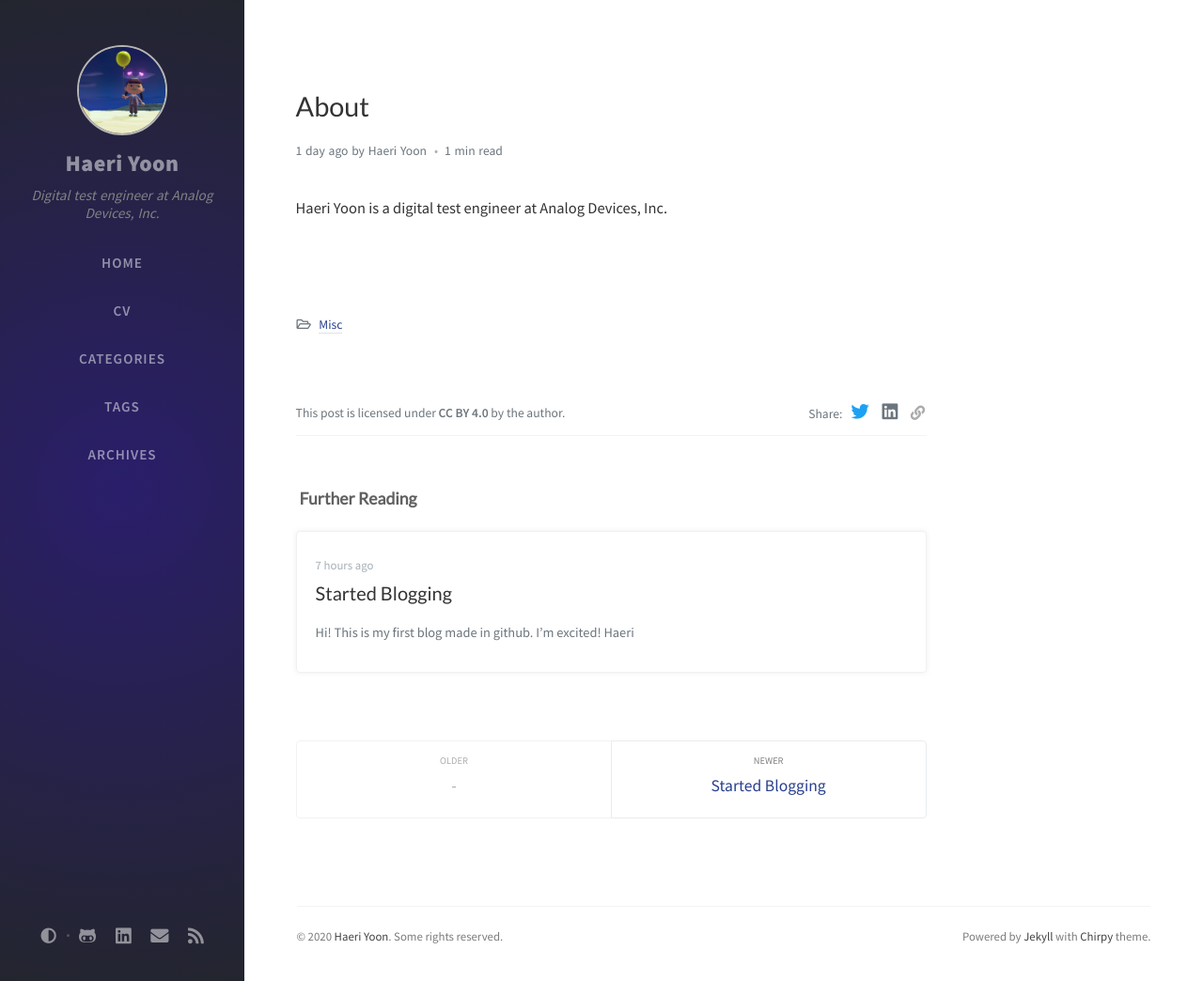
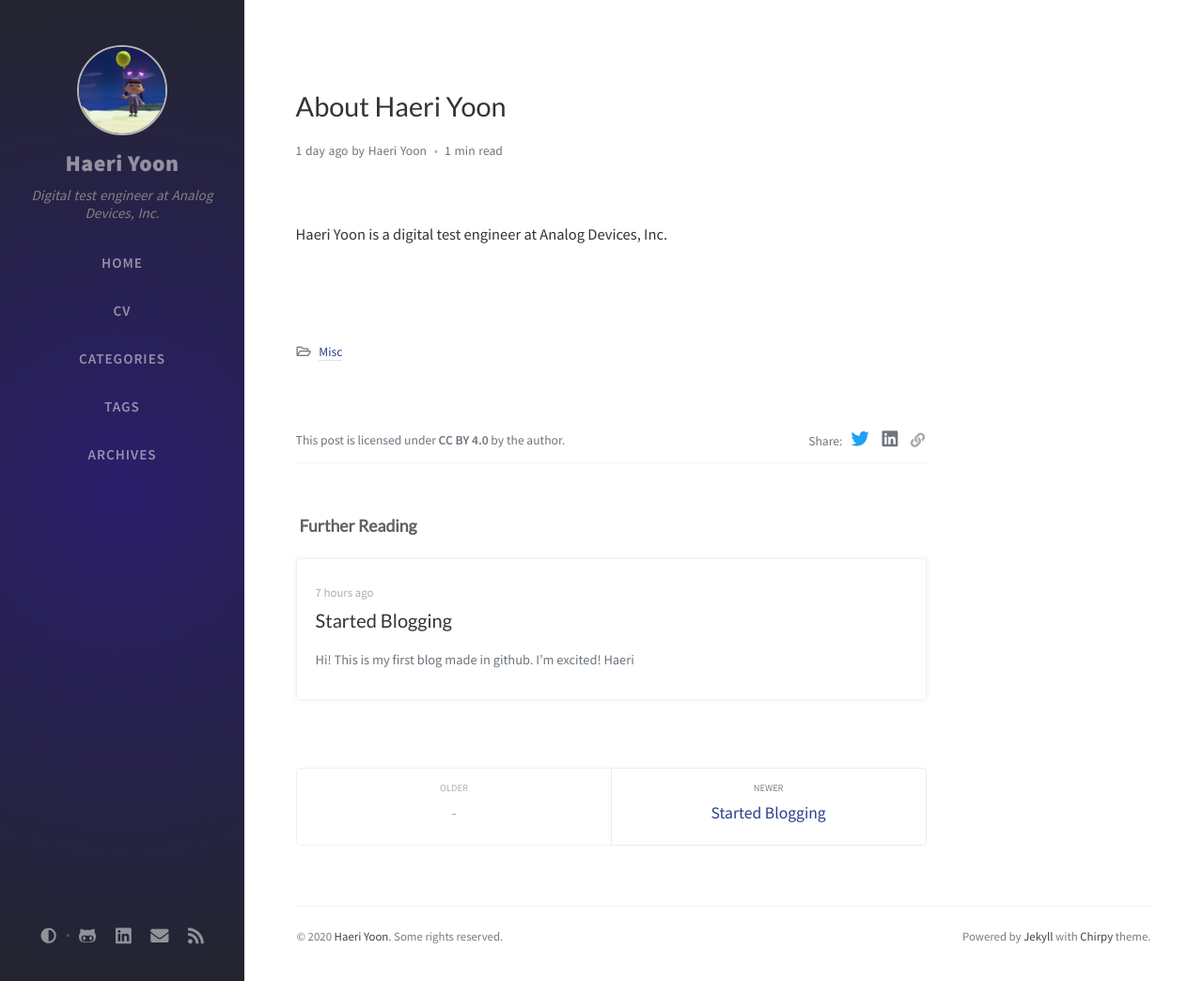
Before and after one commit to haeriy/blog, a Jekyll site: the page built from _posts/2020-12-29-About-Haeri-Yoon.md, in a window 1280 px wide and 1044 px high. Shown: the whole window at 94% size. Built offline with Jekyll 4.4.1, drawn with Linux system fonts in a browser that asks for light colours; nearby versions of some CDN libraries; comment, search, counter and statistics services are not loaded.

Commit message:
Update and rename 2020-12-29-About.md to 2020-12-29-About-Haeri-Yoon.md

```diff
--- a/_posts/2020-12-29-About.md
+++ b/_posts/2020-12-29-About-Haeri-Yoon.md
@@ -1,9 +1,10 @@
 ---
-title: About
+title: About Haeri Yoon
 author: Haeri Yoon
 categories: [Misc]
 tags: []
 pin: true
+image: /assets/img/sample/animal-crossing.jpg
 math: true
 ---
 
```
